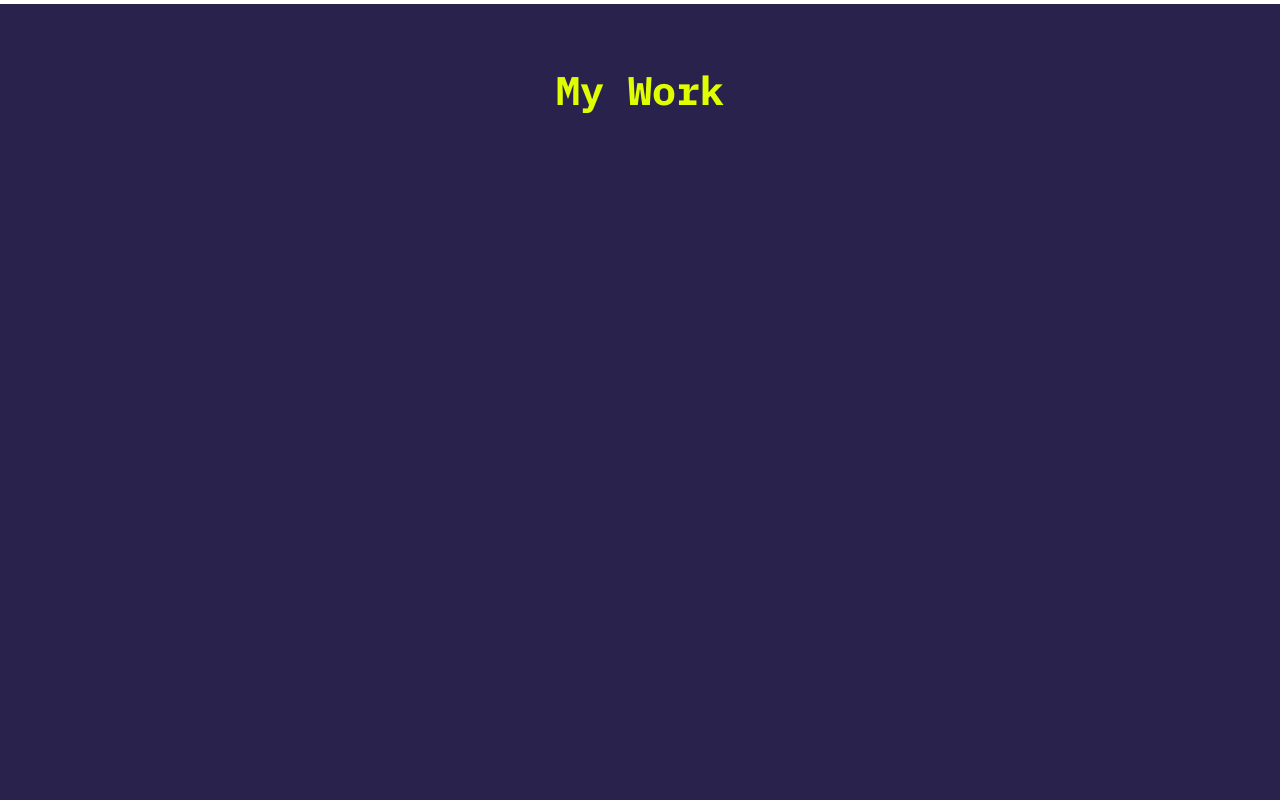
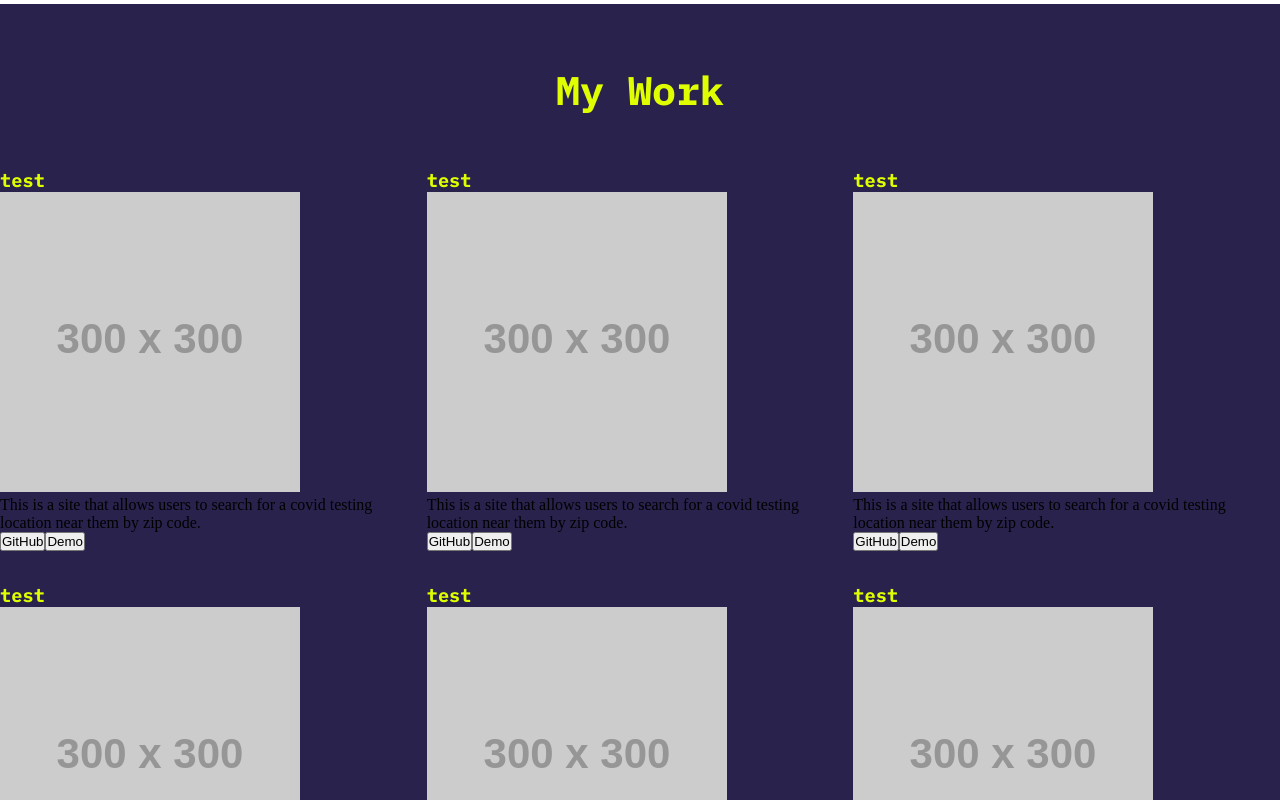
Before and after one commit to rquiroz32/Portfolio_V1, a React (Create React App) app in the folder client/: page / in a window 1280 px wide. Shown: the part 1340-2140 px from the top of the page. Built offline with nearby package versions, Linux system fonts and the light colour scheme.

Commit message:
adding component for projects with buttons, description, placeholder image, and title text

```diff
--- a/client/src/Components/About/About.css
+++ b/client/src/Components/About/About.css
@@ -32,6 +32,11 @@
     font-family: 'Oswald', sans-serif;
 }
 
+.aboutSkills-Container{
+    margin-left: 2rem;
+}
+
+
 .aboutSkills{
     display: grid;
     grid-template-columns: repeat(4, 1fr);
@@ -42,6 +47,7 @@
     list-style: none;
 
 }
+
 
 .skillset-Label{
     text-decoration: underline;
--- a/client/src/Components/Hero/Hero.css
+++ b/client/src/Components/Hero/Hero.css
@@ -46,7 +46,7 @@ header {
  margin: 0em 4em;
 }*/
 
-img {
+.HeroImg {
   width: 100%;
   height: 100vh;
   opacity: 0.4;
--- a/client/src/Components/Portfolio/Portfolio.css
+++ b/client/src/Components/Portfolio/Portfolio.css
@@ -12,3 +12,8 @@
     padding-top: 1.5em;
     padding-bottom: .5em;
 }
+
+.portfolio-Container{
+    display: grid;
+    grid-template-columns: repeat(3, 1fr);
+}
--- a/client/src/Components/Portfolio/Portfolio.js
+++ b/client/src/Components/Portfolio/Portfolio.js
@@ -1,13 +1,22 @@
-import { Component } from "react"
+import { Component } from "react";
+import ProjectCard from "../Projectcard/ProjectCard";
 import "./Portfolio.css"
 
 class Portfolio extends Component {
 
     render() {
 
-        return(
+        return (
             <section className='section-Portfolio'>
                 <h1 className='portfolio-Title'>My Work</h1>
+                <div className='portfolio-Container'>
+                    <ProjectCard projTitle={'test'} projImage={'https://via.placeholder.com/300'} projDescription={'This is a site that allows users to search for a covid testing location near them by zip code.'}></ProjectCard>
+                    <ProjectCard projTitle={'test'} projImage={'https://via.placeholder.com/300'} projDescription={'This is a site that allows users to search for a covid testing location near them by zip code.'}></ProjectCard>
+                    <ProjectCard projTitle={'test'} projImage={'https://via.placeholder.com/300'} projDescription={'This is a site that allows users to search for a covid testing location near them by zip code.'}></ProjectCard>
+                    <ProjectCard projTitle={'test'} projImage={'https://via.placeholder.com/300'} projDescription={'This is a site that allows users to search for a covid testing location near them by zip code.'}></ProjectCard>
+                    <ProjectCard projTitle={'test'} projImage={'https://via.placeholder.com/300'} projDescription={'This is a site that allows users to search for a covid testing location near them by zip code.'}></ProjectCard>
+                    <ProjectCard projTitle={'test'} projImage={'https://via.placeholder.com/300'} projDescription={'This is a site that allows users to search for a covid testing location near them by zip code.'}></ProjectCard>
+                </div>
             </section>
         )
 
--- /dev/null
+++ b/client/src/Components/Projectcard/ProjectCard.css
@@ -0,0 +1,8 @@
+.project-Card {
+    margin-top: 2rem;
+}
+
+.project-Title {
+    font-family: 'IBM Plex Mono', monospace;
+    color: #DFFF00;
+}
--- /dev/null
+++ b/client/src/Components/Projectcard/ProjectCard.js
@@ -0,0 +1,21 @@
+import './ProjectCard.css'
+
+function ProjectCard(props) {
+
+    return (
+
+
+        <div className='project-Card'>
+            <h3 className='project-Title'>{props.projTitle}</h3>
+            <img src={props.projImage}></img>
+            <p className='projDescription'>{props.projDescription}</p>
+            <button className='projBtn'>GitHub</button>
+            <button className='projBtn'>Demo</button>
+        </div>
+
+
+    )
+
+}
+
+export default ProjectCard;
```
